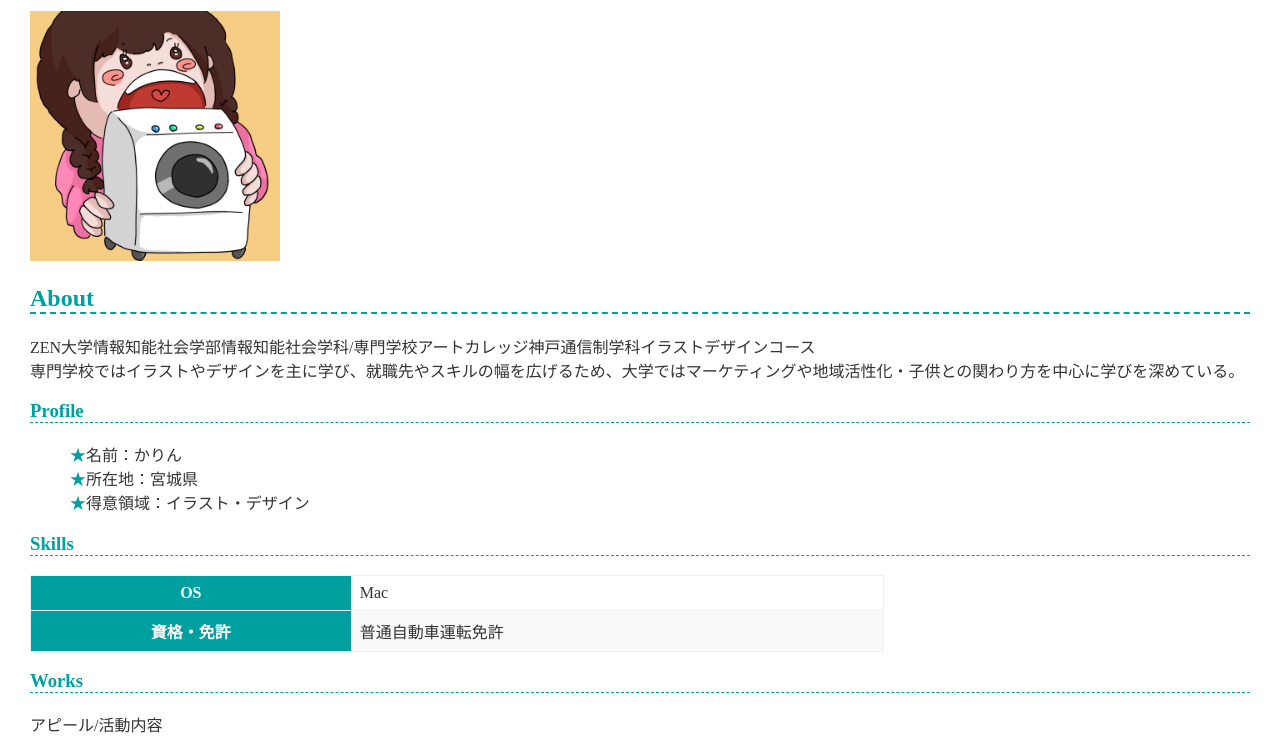
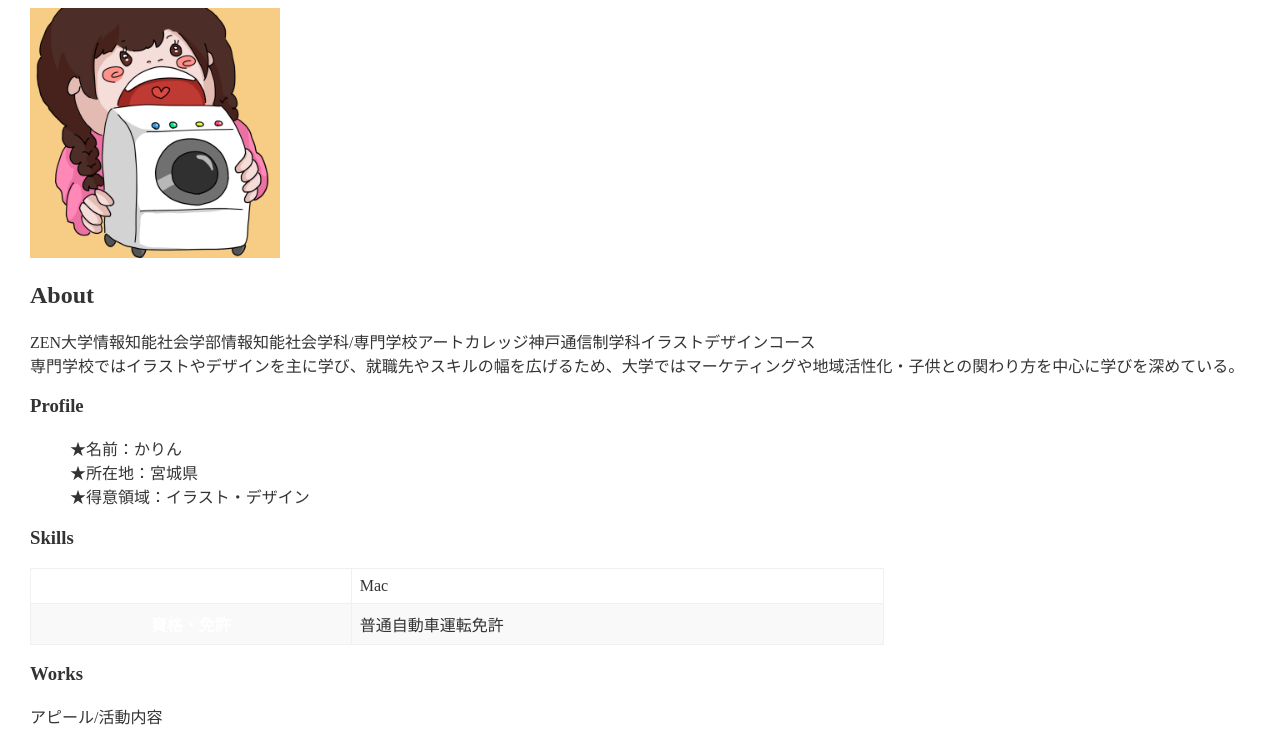
Before and after one commit to karin7240zza-blip/karin7240zza-blip.github.io, a plain HTML site: page index.html in a window 1280 px wide. Shown: the part 111-857 px from the top of the page. Drawn offline with Linux system fonts and the light colour scheme.

Commit message:
テーマカラーの変更

```diff
--- a/style.css
+++ b/style.css
@@ -3,7 +3,7 @@
 -------------------- */
 
 :root {
-  --theme-color: #00a0a0;
+  --theme-color: ##faa9c9;
 }
 
 * {
```
